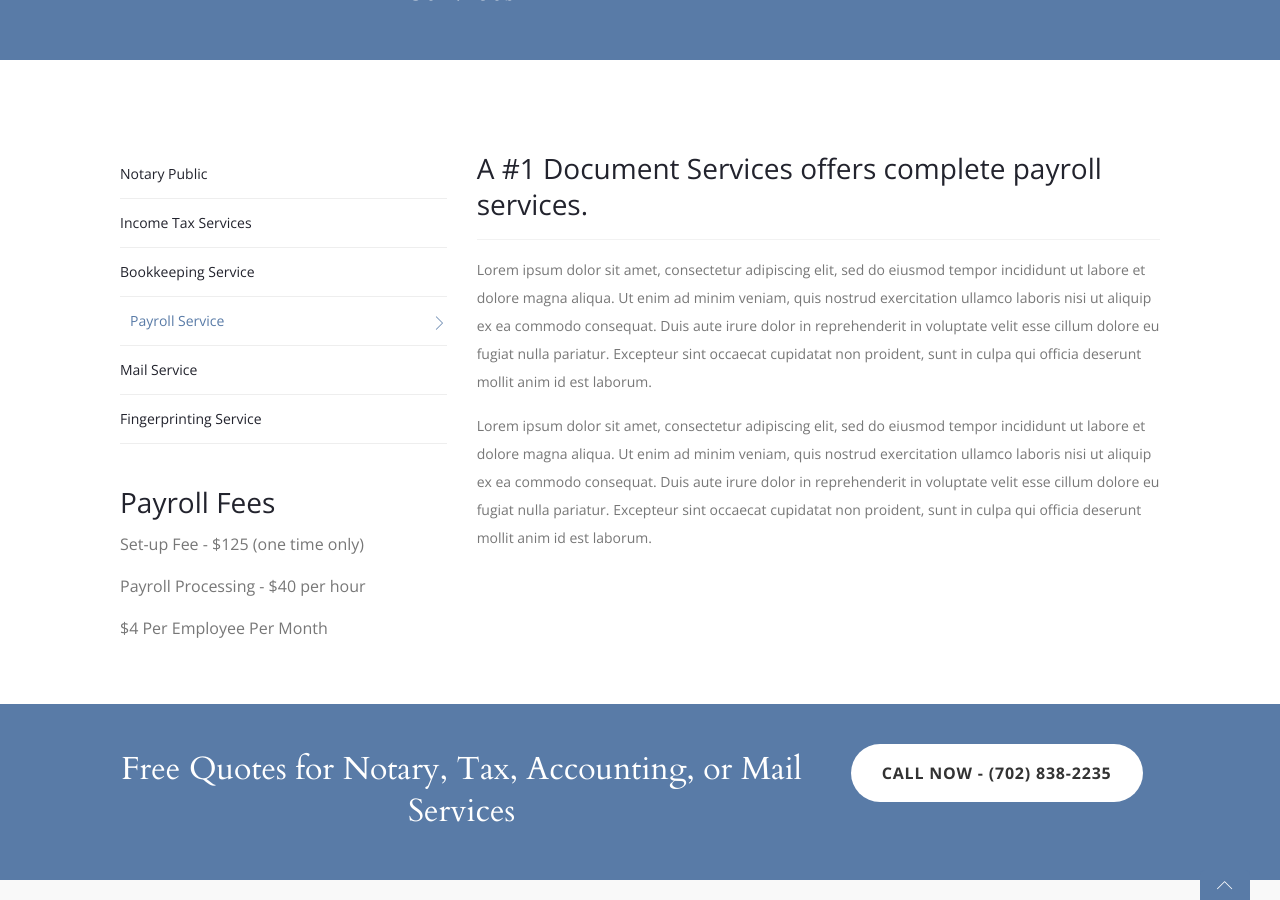
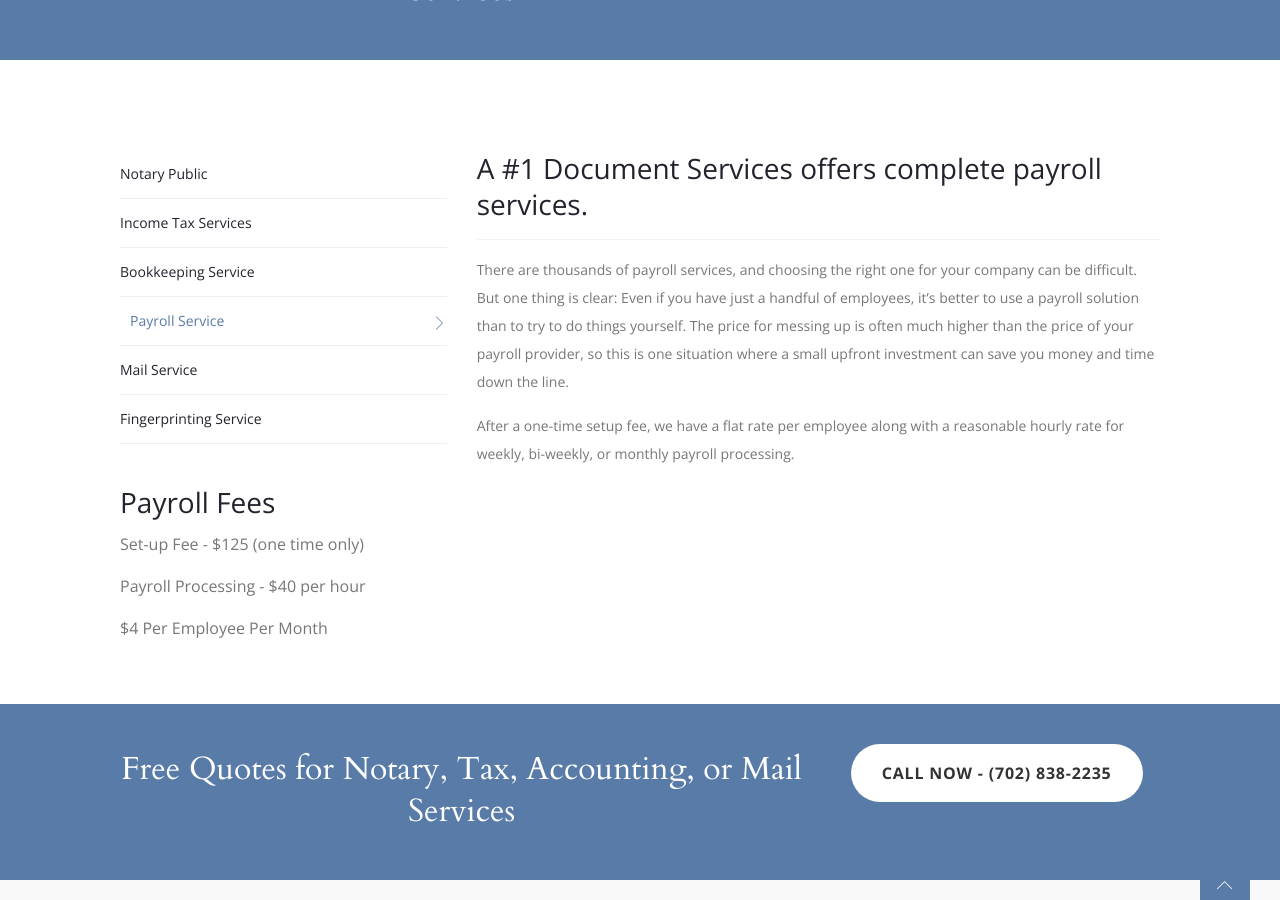
Before and after one commit to rg45-com/a1documentservices, a Jekyll site: the page built from payroll.html, in a window 1280 px wide and 900 px high, scrolled down 578 px. Built offline with Jekyll 4.4.1, drawn with Linux system fonts in a browser that asks for light colours; some web fonts are replaced.

Commit message:
Final changes

```diff
--- a/_config.yml
+++ b/_config.yml
@@ -30,7 +30,7 @@
 phone_disp: (702) 838-2235
 fax: (702) 838-3586
 baseurl: "" # the subpath of your site, e.g. /blog
-url: "https://a1docs.netlify.com" # the base hostname & protocol for your site, e.g. http://example.com
+url: "https://www.a1documentservices.com" # the base hostname & protocol for your site, e.g. http://example.com
 #twitter_username: jekyllrb
 #github_username:  jekyll
 stat_loans: 10,000
--- a/_layouts/home.html
+++ b/_layouts/home.html
@@ -350,7 +350,7 @@
           <!--item-->
           <div class="item">
             <div class="notary-card text-center">
-              <img src="/assets/img/person6.jpg" alt="Joyce Showers" class="img-fluid">
+              <img src="/assets/img/blank_profile_woman.png" alt="Joyce Showers" class="img-fluid">
               <div class="content-box">
                 <h5>Joyce Showers</h5>
                 <span>Notary Public</span>
--- a/fingerprinting.html
+++ b/fingerprinting.html
@@ -39,13 +39,11 @@
         A #1 Document Services fingerprinting services for licensing or background checks.
       </h3>
       <hr>
-      <p>Lorem ipsum dolor sit amet, consectetur adipiscing elit, sed do eiusmod tempor incididunt ut labore et dolore magna aliqua. Ut enim ad minim veniam, quis nostrud exercitation ullamco laboris nisi ut aliquip ex ea commodo consequat. Duis aute irure dolor in reprehenderit in voluptate velit esse cillum dolore eu fugiat nulla pariatur. Excepteur sint occaecat cupidatat non proident, sunt in culpa qui officia deserunt mollit anim id est laborum.
-      </p>
+      <p>Just about everyone in Las Vegas will need fingerprinting at some point — whether it’s for working with children in CCSD for education or employment, volunteering, medical or legal needs. We offer fingerprinting services for just about any industry.</p>
 
       <img src="/assets/img/fingerprint-card.png" alt="Fingerprint Card" class="img-fluid mb20">
 
-      <p>Lorem ipsum dolor sit amet, consectetur adipiscing elit, sed do eiusmod tempor incididunt ut labore et dolore magna aliqua. Ut enim ad minim veniam, quis nostrud exercitation ullamco laboris nisi ut aliquip ex ea commodo consequat. Duis aute irure dolor in reprehenderit in voluptate velit esse cillum dolore eu fugiat nulla pariatur. Excepteur sint occaecat cupidatat non proident, sunt in culpa qui officia deserunt mollit anim id est laborum.
-      </p>
+
     </div><!-- /col -->
 
     <div class="col-lg-4 order-lg-1">
--- a/payroll.html
+++ b/payroll.html
@@ -39,9 +39,9 @@
         A #1 Document Services offers complete payroll services.
       </h3>
       <hr>
-      <p>Lorem ipsum dolor sit amet, consectetur adipiscing elit, sed do eiusmod tempor incididunt ut labore et dolore magna aliqua. Ut enim ad minim veniam, quis nostrud exercitation ullamco laboris nisi ut aliquip ex ea commodo consequat. Duis aute irure dolor in reprehenderit in voluptate velit esse cillum dolore eu fugiat nulla pariatur. Excepteur sint occaecat cupidatat non proident, sunt in culpa qui officia deserunt mollit anim id est laborum.
+      <p>There are thousands of payroll services, and choosing the right one for your company can be difficult. But one thing is clear: Even if you have just a handful of employees, it’s better to use a payroll solution than to try to do things yourself. The price for messing up is often much higher than the price of your payroll provider, so this is one situation where a small upfront investment can save you money and time down the line.
       </p>
-      <p>Lorem ipsum dolor sit amet, consectetur adipiscing elit, sed do eiusmod tempor incididunt ut labore et dolore magna aliqua. Ut enim ad minim veniam, quis nostrud exercitation ullamco laboris nisi ut aliquip ex ea commodo consequat. Duis aute irure dolor in reprehenderit in voluptate velit esse cillum dolore eu fugiat nulla pariatur. Excepteur sint occaecat cupidatat non proident, sunt in culpa qui officia deserunt mollit anim id est laborum.
+      <p>After a one-time setup fee, we have a flat rate per employee along with a reasonable hourly rate for weekly, bi-weekly, or monthly payroll processing.
       </p>
     </div><!-- /col -->
 
```
Also changed, not shown: assets/img/blank_profile_woman.png (added).
